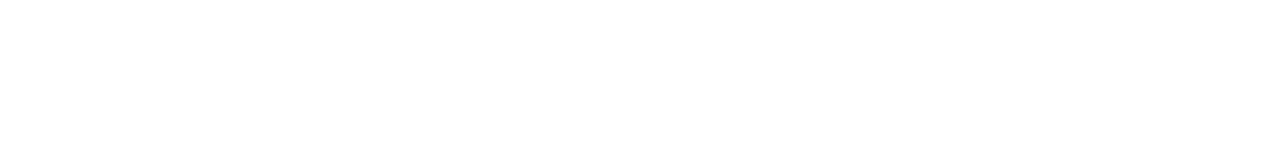
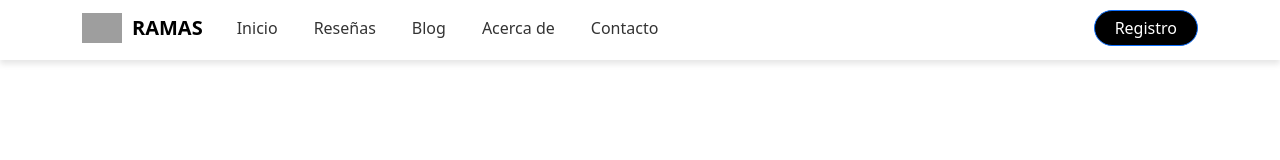
Before and after one commit to PabloRuiz-TT/tarea-ramas, a plain HTML site: page index.html in a window 1280 px wide. Drawn offline with nearby package versions, Linux system fonts and the light colour scheme; grey boxes are pictures that could not be loaded.

Commit message:
feat, Se agrego header

```diff
--- a/index.html
+++ b/index.html
@@ -14,8 +14,40 @@
   </head>
   <body>
     <!-- BEGIN:: Header - Pablo Espinosa -->
-    <header class="header"></header>
-    <!-- END:: Header - Pablo Espinosa -->
+    <header class="header">
+      <nav class="navbar navbar-expand-lg navbar-light">
+        <div class="container">
+          <a class="navbar-brand" href="#">
+            <img src="https://upload.wikimedia.org/wikipedia/commons/c/c2/GitHub_Invertocat_Logo.svg" alt="Logo"> RAMAS
+          </a>
+          <button class="navbar-toggler" type="button" data-bs-toggle="collapse" data-bs-target="#navbarNav" aria-controls="navbarNav" aria-expanded="false" aria-label="Toggle navigation">
+            <span class="navbar-toggler-icon"></span>
+          </button>
+          <div class="collapse navbar-collapse" id="navbarNav">
+            <ul class="navbar-nav me-auto mb-2 mb-lg-0">
+              <li class="nav-item">
+                <a class="nav-link" href="#">Inicio</a>
+              </li>
+              <li class="nav-item">
+                <a class="nav-link" href="#">Reseñas</a>
+              </li>
+              <li class="nav-item">
+                <a class="nav-link" href="#">Blog</a>
+              </li>
+              <li class="nav-item">
+                <a class="nav-link" href="#">Acerca de</a>
+              </li>
+              <li class="nav-item">
+                <a class="nav-link" href="#">Contacto</a>
+              </li>
+            </ul>
+            <div class="text-end">
+              <a href="#" class="btn btn-primary btn-start">Registro</a>
+            </div>
+          </div>
+        </div>
+      </nav>
+    </header>    <!-- END:: Header - Pablo Espinosa -->
 
     <!-- BEGIN:: Main - Pablo Ruiz -->
     <main class="main"></main>
--- a/styles.css
+++ b/styles.css
@@ -6,6 +6,8 @@ body {
 
 .header {
     height: 60px;
+    background-color: #ffffff;
+    box-shadow: 0 4px 6px rgba(0, 0, 0, 0.1);
 }
 
 .main {
@@ -15,3 +17,31 @@ body {
 .footer {
     height: 60px;
 }
+
+.header .navbar-brand {
+    display: flex;
+    align-items: center;
+    font-weight: bold;
+    color: #000000;
+}
+
+.header .navbar-brand img {
+    height: 30px;
+    margin-right: 10px;
+}
+
+.header .nav-link {
+    color: #333;
+    margin: 0 10px;
+}
+
+.header .nav-link:hover {
+    color: #007bff;
+}
+
+.header .btn-start {
+    background-color: #000000;
+    color: #ffffff;
+    border-radius: 20px;
+    padding: 5px 20px;
+}
```
